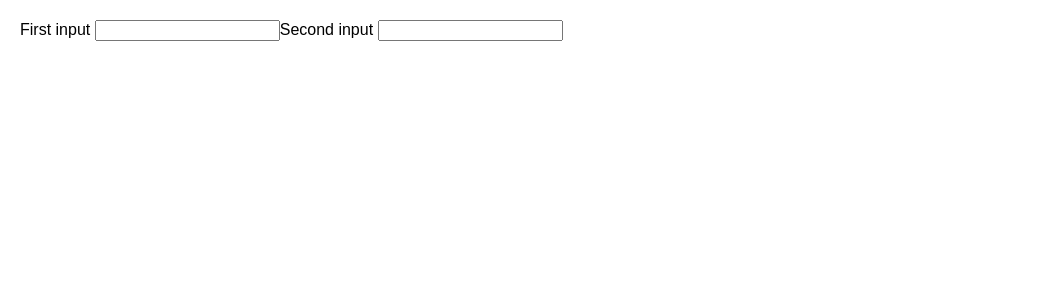
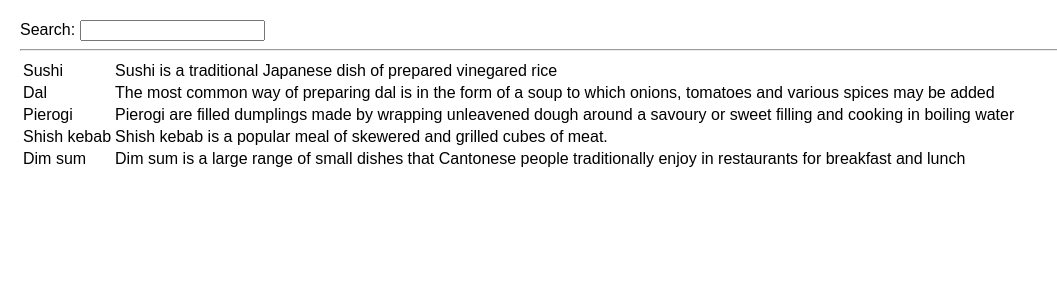
Before and after one commit to Fakecloak/my-first-react-app, a React (Vite) app: page / in a window 1280 px wide. Shown: the top 300 px of the page, without its empty margins (0-1057 px from the left). Built offline with nearby package versions, Linux system fonts and the light colour scheme.

Commit message:
add var to get the filtered list and pass it down to the List

```diff
--- a/src/App.jsx
+++ b/src/App.jsx
@@ -11,6 +11,7 @@ import Gallery from './Gallery.jsx'
 import Form from './Forms.jsx'
 import BgChanger from './bg_changing.jsx'
 import SyncedInputs from './Synced_inputs.jsx'
+import FilterableList from './FilteringList.jsx'
 
 function App() {
   return (
@@ -22,7 +23,8 @@ function App() {
       {/* <Gallery /> */}
       {/* <Form /> */}
       {/* <BgChanger /> */}
-      <SyncedInputs />
+      {/* <SyncedInputs /> */}
+      <FilterableList />
     </>
   )
 }
--- a/src/FilteringList.jsx
+++ b/src/FilteringList.jsx
@@ -9,26 +9,27 @@ export default function FilterableList() {
     setQuery(e.target.value);
   }
 
+  const results = filterItems(foods, query)
 
 
   return (
     <>
-      <SearchBar />
+      <SearchBar query={query} onChange={handleChange}/>
       <hr />
-      <List items={foods} />
+      <List items={results} />
     </>
   );
 }
 
-function SearchBar() {
+function SearchBar(props) {
 
 
   return (
     <label>
       Search:{' '}
       <input
-        value={query}
-        onChange={handleChange}
+        value={props.query}
+        onChange={props.onChange}
       />
     </label>
   );
--- a/src/Synced_inputs.jsx
+++ b/src/Synced_inputs.jsx
@@ -17,7 +17,6 @@ export default function SyncedInputs() {
 
 function Input(props) {
 
-
   return (
     <label>
       {props.label}
```
